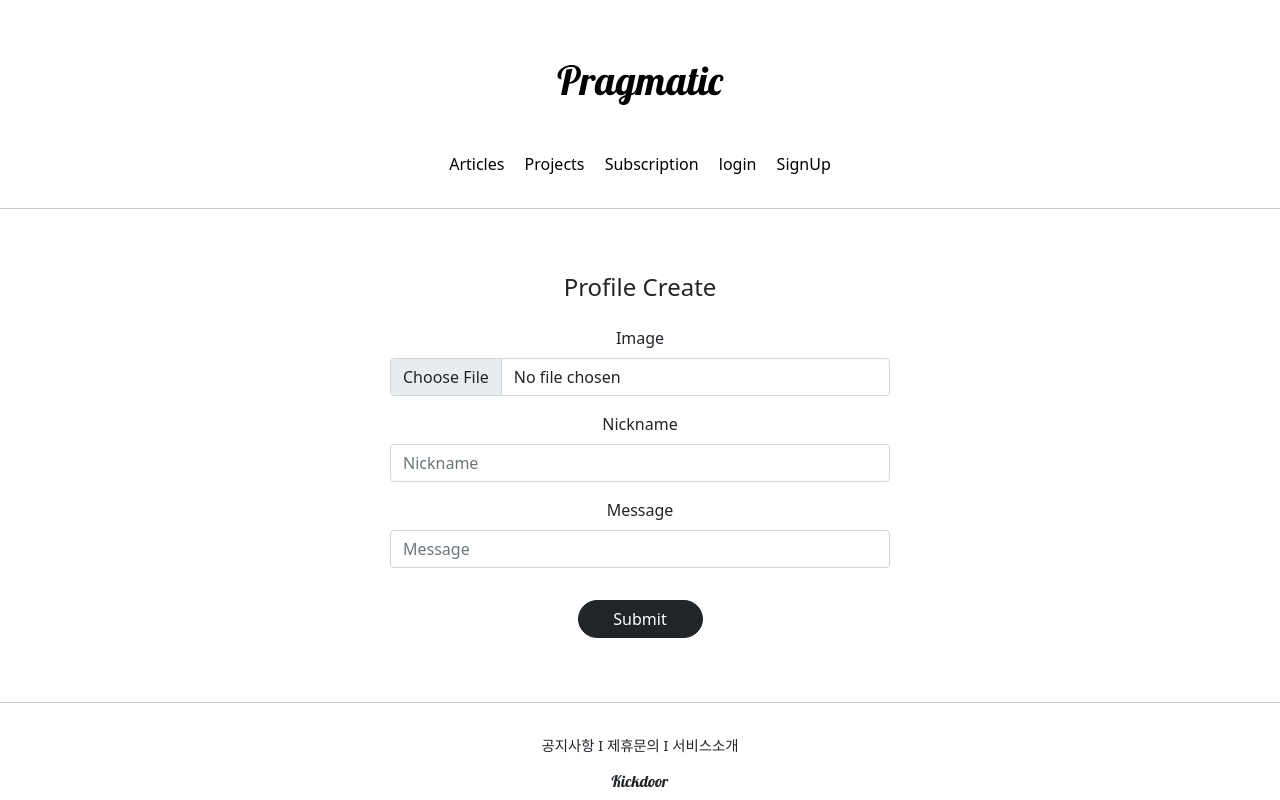
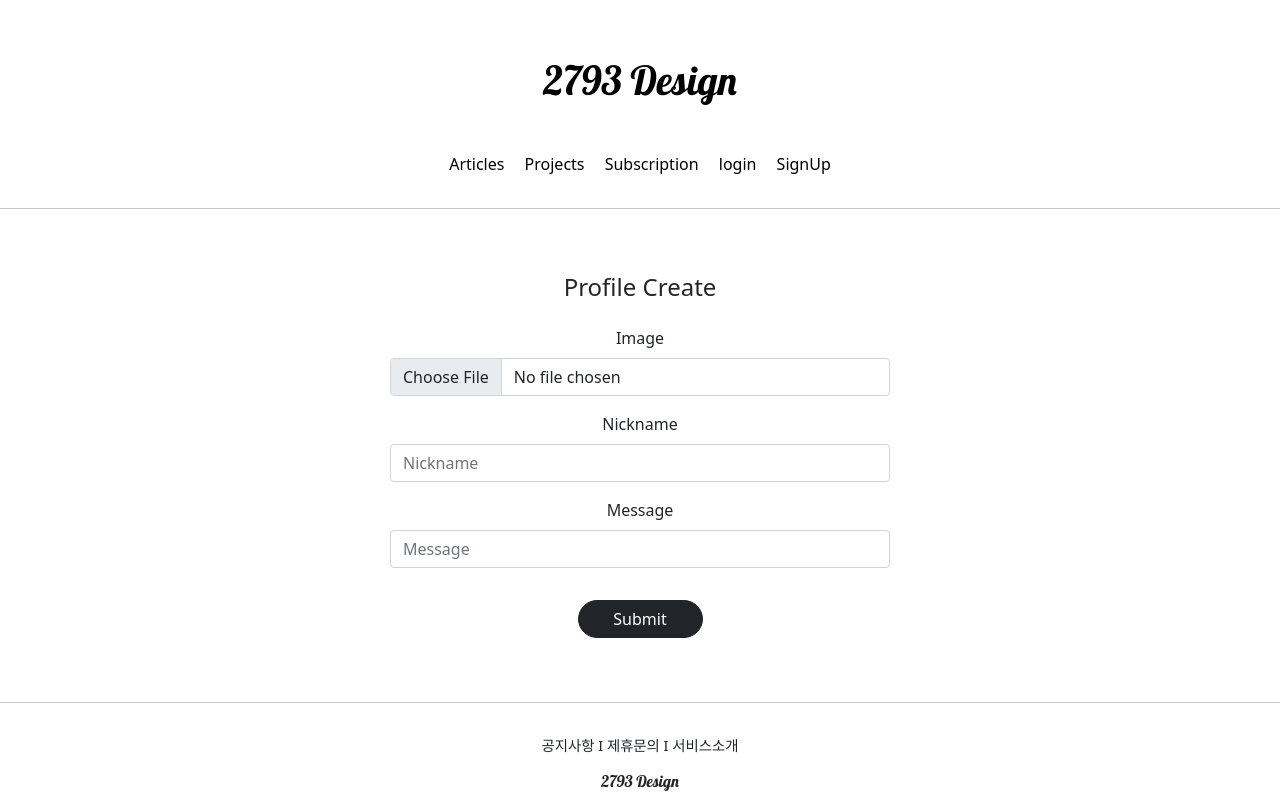
Before and after one commit to Hwnagseunghwan/2793design, a Django app: page /profiles/create/ in a window 1280 px wide. Run offline with Django 3.2, Linux system fonts and the light colour scheme; some libraries are stand-ins or nearby versions.

Commit message:
requirements txt file added

```diff
--- a/articleapp/templates/articleapp/create.html
+++ b/articleapp/templates/articleapp/create.html
@@ -2,7 +2,9 @@
 {% load bootstrap4 %}
 
 {% block content %}
-# https://yabwe.github.io/medium-editor/
+
+<!-- https://yabwe.github.io/medium-editor/ -->
+
 <script src="//cdn.jsdelivr.net/npm/medium-editor@5.23.2/dist/js/medium-editor.min.js"></script>
 <link rel="stylesheet" href="//cdn.jsdelivr.net/npm/medium-editor@5.23.2/dist/css/medium-editor.min.css" type="text/css" media="screen" charset="utf-8">
 
--- a/profileapp/templates/profileapp/create.html
+++ b/profileapp/templates/profileapp/create.html
@@ -12,6 +12,7 @@
     </div>
         <form action="{% url 'profileapp:create' %}" method="post" enctype="multipart/form-data">
             {% csrf_token %}
+
             {% bootstrap_form form %}
             <input type="submit" class="btn btn-dark rounded-pill col-3 mt-3">
         </form>
--- a/templates/footer.html
+++ b/templates/footer.html
@@ -7,7 +7,7 @@
             <span>서비스소개</span>
         </div>
         <div style="margin-top: 1rem;">
-            <h6 class="pragmatic_logo">Kickdoor</h6>
+            <h6 class="pragmatic_logo">2793 Design</h6>
         </div>
     </div>
 </div>
--- a/templates/head.html
+++ b/templates/head.html
@@ -3,7 +3,7 @@
 <head>
     <meta charset="UTF-8">
     <meta name="viewport" content="width=device-width, initial-scale=1, shrink-to-fit=no">
-    <title>Pramatic</title>
+    <title>2793 Design</title>
 
     <!-- BOOTSTRAP LINK -->
     <link href="https://cdn.jsdelivr.net/npm/bootstrap@5.1.1/dist/css/bootstrap.min.css" rel="stylesheet" integrity="sha384-F3w7mX95PdgyTmZZMECAngseQB83DfGTowi0iMjiWaeVhAn4FJkqJByhZMI3AhiU" crossorigin="anonymous">
--- a/templates/header.html
+++ b/templates/header.html
@@ -2,7 +2,7 @@
     <div class="pragmatic_header">
         <div>
             <a href="{% url 'projectapp:list' %}" class="prgmatic_header_nav">
-            <h1 class="pragmatic_logo">Pragmatic</h1>
+            <h1 class="pragmatic_logo">2793 Design</h1>
             </a>
         </div>
         <div class="pragmatic_header_navbar">
```
Also changed, not shown: requirements.txt (added, +17 -0 lines).
